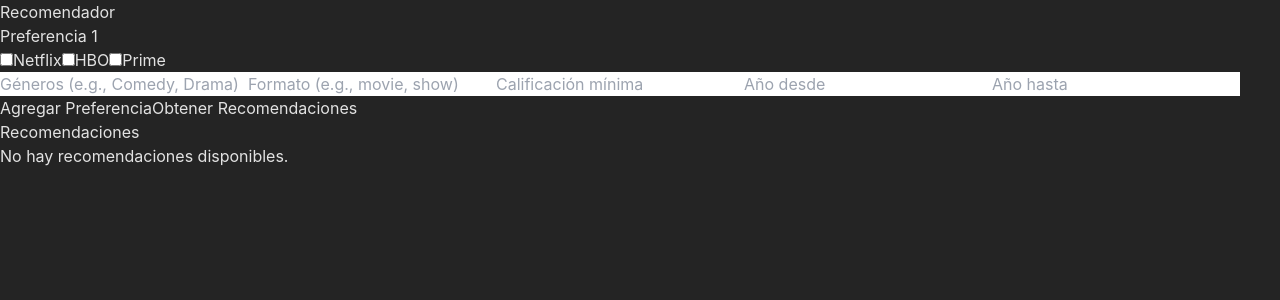
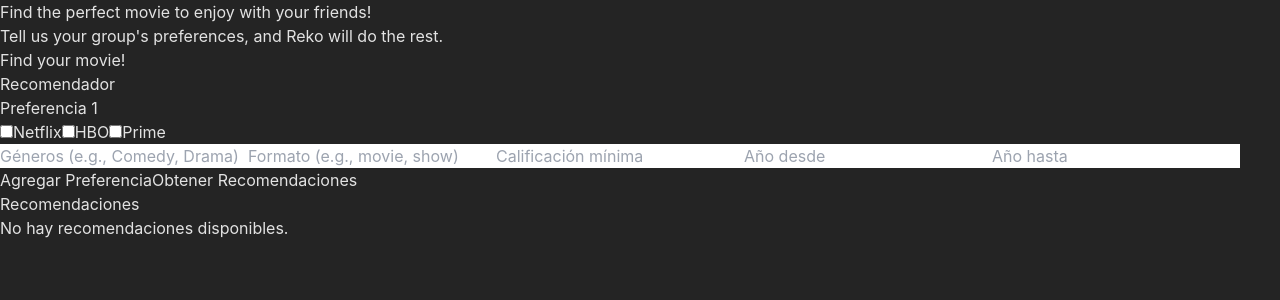
Before and after one commit to AndresNei20/Reko, a React (Vite) app in the folder Frontend/: page /intro in a window 1280 px wide. Shown: the top 300 px of the page. Built offline with nearby package versions, Linux system fonts and the light colour scheme.

Commit message:
feat: add rputer and intro screen

```diff
--- a/Frontend/package.json
+++ b/Frontend/package.json
@@ -11,7 +11,8 @@
   },
   "dependencies": {
     "react": "^18.3.1",
-    "react-dom": "^18.3.1"
+    "react-dom": "^18.3.1",
+    "react-router-dom": "^6.28.0"
   },
   "devDependencies": {
     "@eslint/js": "^9.13.0",
--- a/Frontend/src/App.jsx
+++ b/Frontend/src/App.jsx
@@ -1,4 +1,5 @@
 import { useState } from 'react';
+import { Router } from './routers/Router';
 
 function App() {
   const [respuestas, setRespuestas] = useState([{
@@ -102,6 +103,7 @@ function App() {
 
   return (
     <div>
+       <Router />
       <h1>Recomendador</h1>
 
       {/* Mensaje de error */}
--- /dev/null
+++ b/Frontend/src/routers/Router.jsx
@@ -0,0 +1,23 @@
+import { Routes, Route, BrowserRouter, Navigate } from 'react-router-dom'
+import { Intro } from '../screens/Intro'
+import { Questionnaire } from '../screens/Questionnaire'
+import { Recommendation } from '../screens/Recommendation'
+
+
+export const Router = () => {
+  return (
+    <BrowserRouter>
+
+      <section className='content'>
+        <Routes>
+          <Route path='/' element={<Navigate to='/intro' />} />
+          <Route path='/intro' element={<Intro />} />
+          <Route path='/questionnaire' element={<Questionnaire />} />
+          <Route path='/recommendation' element={<Recommendation />} />
+
+        </Routes>
+      </section>
+
+    </BrowserRouter>
+  )
+}
--- a/Frontend/src/screens/Intro.jsx
+++ b/Frontend/src/screens/Intro.jsx
@@ -0,0 +1,21 @@
+import { NavLink } from "react-router-dom";
+
+export const Intro = () => {
+  return (
+    <div className="flex flex-col items-center justify-center min-h-screen bg-gray-900 text-white px-4">
+      <h1 className="text-4xl md:text-5xl font-bold text-center mb-4">
+        Find the perfect movie to enjoy with your friends!
+      </h1>
+      <h2 className="text-lg md:text-xl text-center mb-8 text-gray-300">
+        {`Tell us your group's preferences, and Reko will do the rest.`}
+      </h2>
+
+      <NavLink
+        to="/questionnaire"
+        className="bg-red-600 hover:bg-red-700 text-white py-3 px-6 rounded-lg text-lg font-medium shadow-lg transition duration-300"
+      >
+        Find your movie!
+      </NavLink>
+    </div>
+  );
+};
--- a/Frontend/src/screens/Questionnaire.jsx
+++ b/Frontend/src/screens/Questionnaire.jsx
@@ -0,0 +1,6 @@
+
+export const Questionnaire = () => {
+  return (
+    <div>Questionnaire</div>
+  )
+}
--- /dev/null
+++ b/Frontend/src/screens/Recommendation.jsx
@@ -0,0 +1,6 @@
+
+export const Recommendation = () => {
+  return (
+    <div>Recommendation</div>
+  )
+}
```
Also changed, not shown: 1 other file (tests, documents, lock files or other folders).
